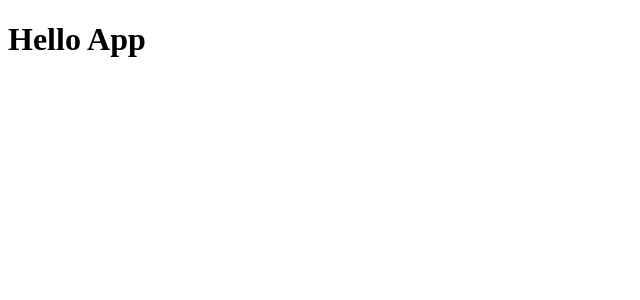
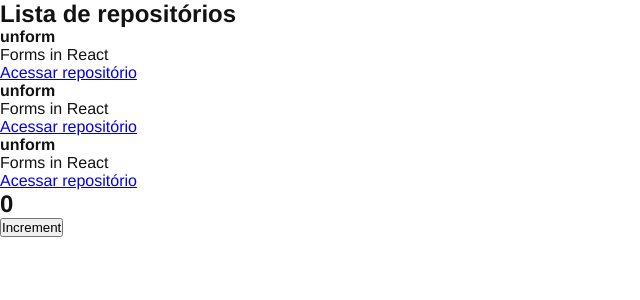
Before and after one commit to Gabrielhidro/Github-Explorer, a React app: page / in a window 1280 px wide. Shown: the top 300 px of the page, without its empty margins (0-640 px from the left). Built offline with nearby package versions, Linux system fonts and the light colour scheme.

Commit message:
Add components, props and state

```diff
--- a/package.json
+++ b/package.json
@@ -9,7 +9,8 @@
   },
   "dependencies": {
     "react": "^17.0.2",
-    "react-dom": "^17.0.2"
+    "react-dom": "^17.0.2",
+    "sass-loader": "^12.1.0"
   },
   "devDependencies": {
     "@babel/cli": "^7.14.5",
@@ -18,8 +19,11 @@
     "@babel/preset-react": "^7.14.5",
     "babel-loader": "^8.2.2",
     "cross-env": "^7.0.3",
+    "css-loader": "^5.2.6",
     "html-webpack-plugin": "^5.3.2",
+    "node-sass": "^6.0.1",
     "r": "^0.0.5",
+    "style-loader": "^3.0.0",
     "webpack": "^5.43.0",
     "webpack-cli": "^4.7.2",
     "webpack-dev-server": "^3.11.2"
--- a/src/App.jsx
+++ b/src/App.jsx
@@ -1,3 +1,6 @@
+import { RepositoryList } from "./components/RepositoryList";
+import "./styles/global.scss";
+
 export function App() {
-  return <h1>Hello App</h1>;
+  return <RepositoryList />;
 }
--- /dev/null
+++ b/src/components/Counter.jsx
@@ -0,0 +1,18 @@
+import { useState } from "react";
+
+export function Counter() {
+  const [counter, setCouner] = useState(0);
+
+  function increment() {
+    setCouner(counter + 1);
+  }
+
+  return (
+    <>
+      <h2>{counter}</h2>
+      <button type="button" onClick={increment}>
+        Increment
+      </button>
+    </>
+  );
+}
--- /dev/null
+++ b/src/components/RepositoryItem.jsx
@@ -0,0 +1,10 @@
+export function RepositoryItem(props) {
+  return (
+    <li>
+      <strong>{props.repository.name ?? "Default"}</strong>
+      <p>{props.repository.description}</p>
+
+      <a href={props.repository.link}>Acessar repositório</a>
+    </li>
+  );
+}
--- /dev/null
+++ b/src/components/RepositoryList.jsx
@@ -0,0 +1,24 @@
+import { Counter } from "./Counter";
+import { RepositoryItem } from "./RepositoryItem";
+
+const repository = {
+  name: "unform",
+  description: "Forms in React",
+  link: "https://github.com/",
+};
+
+export function RepositoryList() {
+  return (
+    <section className="repository-list">
+      <h1>Lista de repositórios</h1>
+
+      <ul>
+        <RepositoryItem repository={repository} />
+        <RepositoryItem repository={repository} />
+        <RepositoryItem repository={repository} />
+      </ul>
+
+      <Counter />
+    </section>
+  );
+}
--- a/src/styles/global.css
+++ /dev/null
@@ -1,9 +0,0 @@
-* {
-  margin: 0;
-  padding: 0;
-  box-sizing: border-box;
-}
-
-body {
-  font: Arial, Helvetica, sans-serif;
-}
--- /dev/null
+++ b/src/styles/global.scss
@@ -0,0 +1,10 @@
+* {
+  margin: 0;
+  padding: 0;
+  box-sizing: border-box;
+}
+
+body {
+  font: 16px "Helvetica Neue", Arial, sans-serif;
+  color: #121214;
+}
--- a/webpack.config.js
+++ b/webpack.config.js
@@ -28,6 +28,11 @@
         test: /\.jsx$/,
         exclude: /node_modules/,
         use: 'babel-loader'
+      },
+      {
+        test: /\.scss$/,
+        exclude: /node_modules/,
+        use: ['style-loader', 'css-loader', 'sass-loader']
       }
     ],
   }
```
Also changed, not shown: 1 other file (tests, documents, lock files or other folders).
